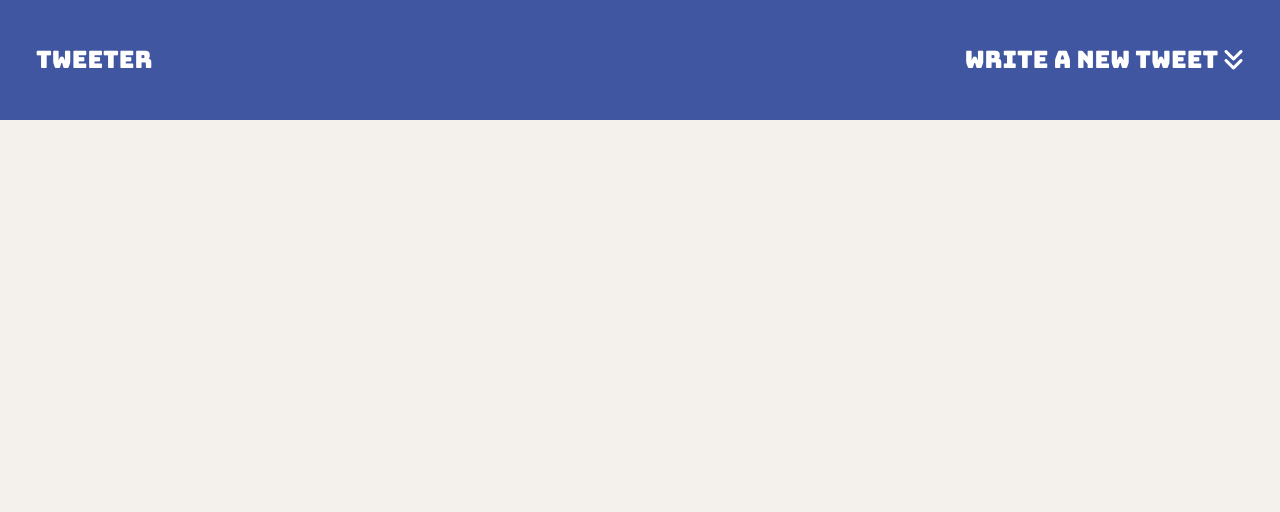
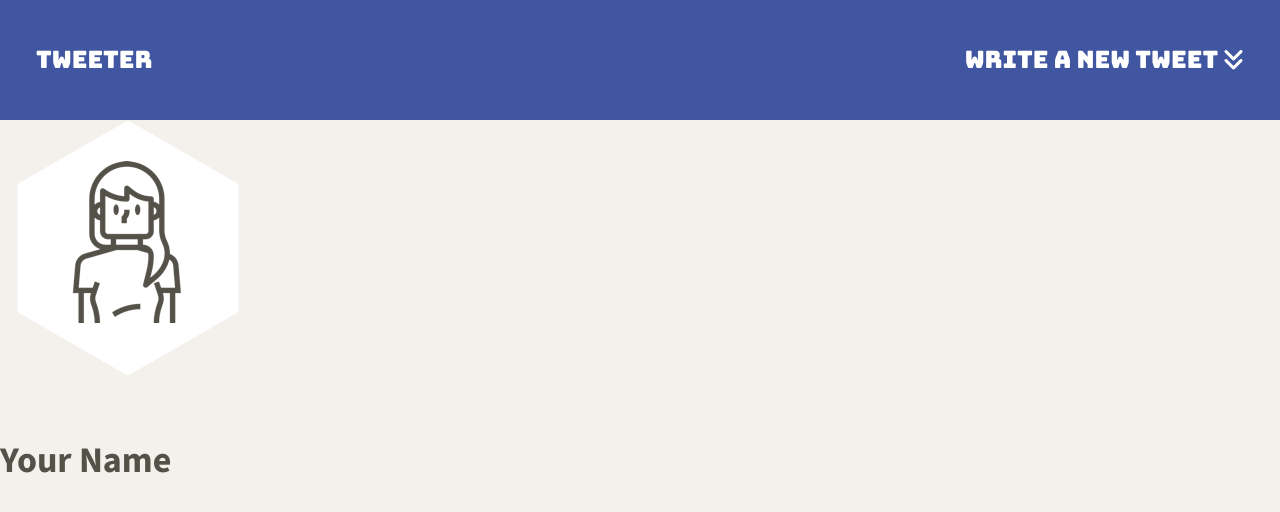
Before and after one commit to Lakonas/Tweeter, a website: page public/index.html in a window 1280 px wide. Drawn offline with nearby package versions, Linux system fonts and the light colour scheme.

Commit message:
Added AI feedback corrections

```diff
--- a/public/index.html
+++ b/public/index.html
@@ -14,7 +14,7 @@
     <!-- App CSS -->
     <link rel="stylesheet" href="/styles/layout.css" type="text/css" />
     <link rel="stylesheet" href="/styles/nav.css" type="text/css"/>
-
+    <link rel="stylesheet" href="/styles/header.css" type="text/css"/>
     <!-- External JS -->
     <script src="https://ajax.googleapis.com/ajax/libs/jquery/3.4.1/jquery.min.js"></script>
 
@@ -25,12 +25,20 @@
   <body>
     <!-- Top nav bar (fixed) -->
     <nav class="navbar">
-      <span>tweeter</span>
+      <span class="navbar-brand">tweeter</span> <!-- Added class 'navbar-brand' here -->
     <div class="writetweet">
       <span>Write a new tweet</span>
       <i class="fa-solid fa-angles-down"></i>
     </nav>
-
+    <header>
+      <div>
+        <img class="avatar" src="/images/profile-hex.png">
+      </div>
+      <br>
+      <div>
+        <h2>Your Name</h2>
+      </div>
+    </header>
     <!-- Page-specific (main) content here -->
     <main class="container"></main>
   </body>
```
